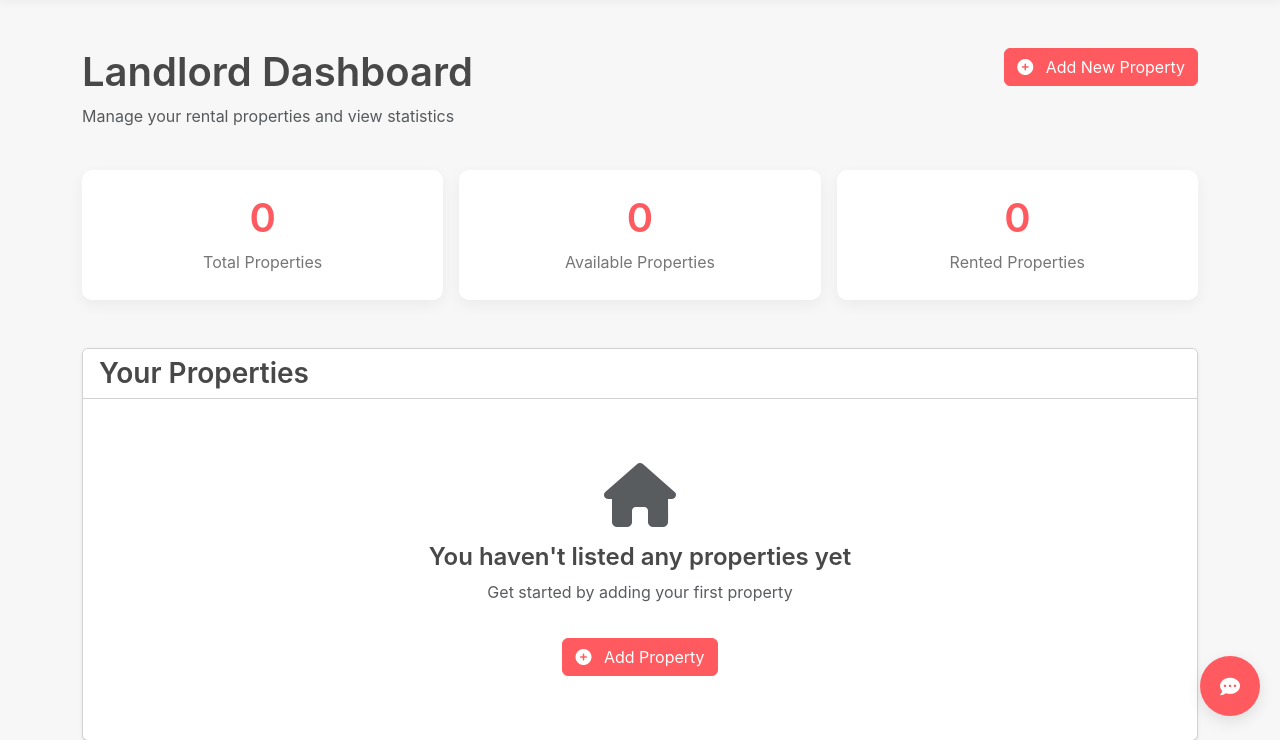
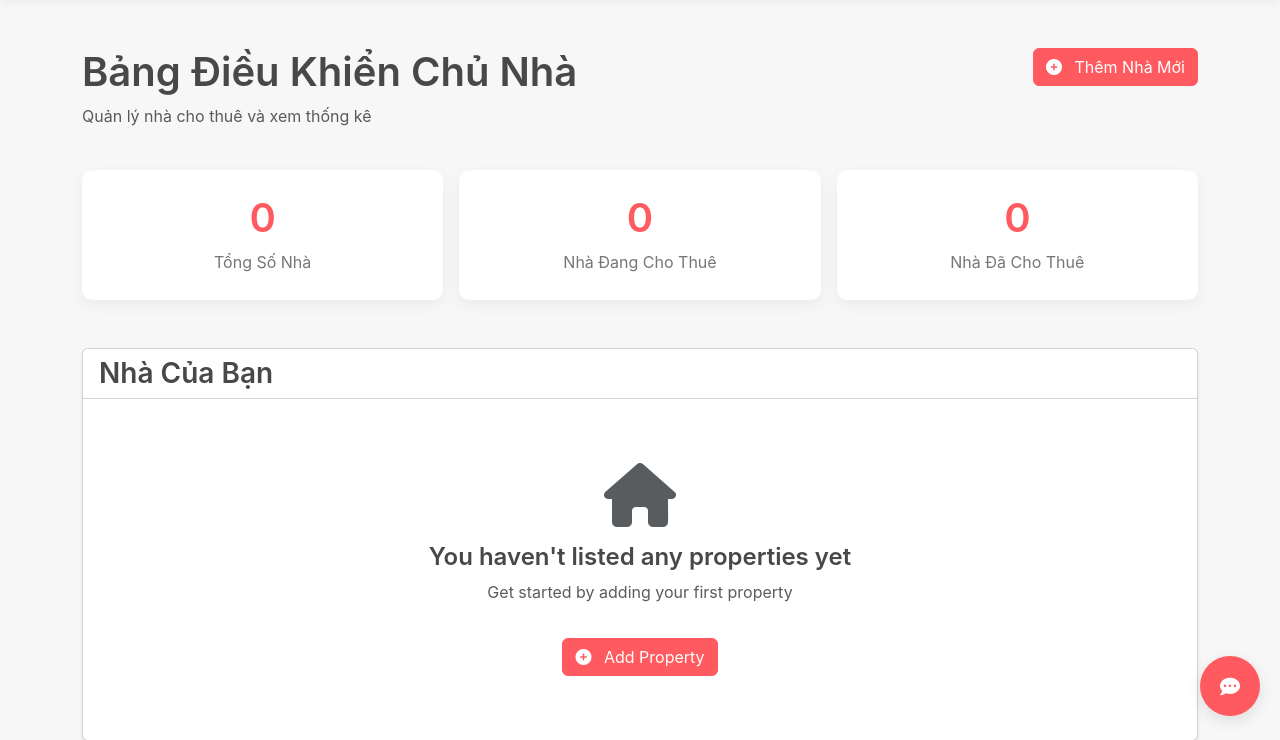
Before and after one commit to YCN-AFS/thuephongtro, a Flask app: page /dashboard in a window 1280 px wide. Shown: the part 64-804 px from the top of the page. Run offline with Flask 3, Linux system fonts and the light colour scheme; the visitor is signed in with stand-in values (Sample User, id 1); data comes from the database, SQL or seed files in the repository; data that the repository does not hold is empty; parts of the project's set-up code (start-up, migrations or seed data) failed here and were passed over; some libraries are stand-ins or nearby versions.

Commit message:
Translate landlord dashboard to Vietnamese for better user experience
Translate strings in landlord_dashboard.html to Vietnamese for multilingual support.

Replit-Commit-Author: Agent
Replit-Commit-Session-Id: c8d9bdaf-03c6-4b5b-be15-82d86f3dca99
Replit-Commit-Screenshot-Url: https://storage.googleapis.com/screenshot-production-us-central1/188f3824-8f8e-4b6f-837f-aa0a3eacf478/bb62e6d2-e6a3-4c8f-a18d-2aac0a9bf08e.jpg

```diff
--- a/templates/landlord_dashboard.html
+++ b/templates/landlord_dashboard.html
@@ -1,17 +1,17 @@
 {% extends 'layout.html' %}
 
-{% block title %}Landlord Dashboard - BienHoa Rentals{% endblock %}
+{% block title %}Bảng Điều Khiển Chủ Nhà - BienHoa Rentals{% endblock %}
 
 {% block content %}
 <div class="container py-5">
     <div class="row mb-4">
         <div class="col-md-8">
-            <h1>Landlord Dashboard</h1>
-            <p class="text-muted">Manage your rental properties and view statistics</p>
+            <h1>Bảng Điều Khiển Chủ Nhà</h1>
+            <p class="text-muted">Quản lý nhà cho thuê và xem thống kê</p>
         </div>
         <div class="col-md-4 text-md-end">
             <a href="{{ url_for('create_property') }}" class="btn btn-primary">
-                <i class="fas fa-plus-circle me-2"></i> Add New Property
+                <i class="fas fa-plus-circle me-2"></i> Thêm Nhà Mới
             </a>
         </div>
     </div>
@@ -20,22 +20,22 @@
     <div class="dashboard-stats mb-5">
         <div class="stat-card">
             <h2>{{ properties|length }}</h2>
-            <p>Total Properties</p>
+            <p>Tổng Số Nhà</p>
         </div>
         <div class="stat-card">
             <h2>{{ properties|selectattr('is_available', 'equalto', true)|list|length }}</h2>
-            <p>Available Properties</p>
+            <p>Nhà Đang Cho Thuê</p>
         </div>
         <div class="stat-card">
             <h2>{{ properties|selectattr('is_available', 'equalto', false)|list|length }}</h2>
-            <p>Rented Properties</p>
+            <p>Nhà Đã Cho Thuê</p>
         </div>
     </div>
 
     <!-- Property Listings -->
     <div class="card shadow-sm">
         <div class="card-header bg-white">
-            <h3 class="mb-0">Your Properties</h3>
+            <h3 class="mb-0">Nhà Của Bạn</h3>
         </div>
         <div class="card-body">
             {% if properties %}
@@ -43,12 +43,12 @@
                     <table class="table table-hover">
                         <thead>
                             <tr>
-                                <th>Property</th>
-                                <th>Type</th>
-                                <th>Location</th>
-                                <th>Price</th>
-                                <th>Status</th>
-                                <th>Actions</th>
+                                <th>Bất Động Sản</th>
+                                <th>Loại</th>
+                                <th>Vị Trí</th>
+                                <th>Giá</th>
+                                <th>Tình Trạng</th>
+                                <th>Thao Tác</th>
                             </tr>
                         </thead>
                         <tbody>
@@ -70,7 +70,7 @@
                                                     {{ property.title }}
                                                 </a>
                                                 <div class="small text-muted">
-                                                    {{ property.bedrooms }} bed, {{ property.bathrooms }} bath, {{ property.area }}m²
+                                                    {{ property.bedrooms }} phòng ngủ, {{ property.bathrooms }} phòng tắm, {{ property.area }}m²
                                                 </div>
                                             </div>
                                         </div>
```
